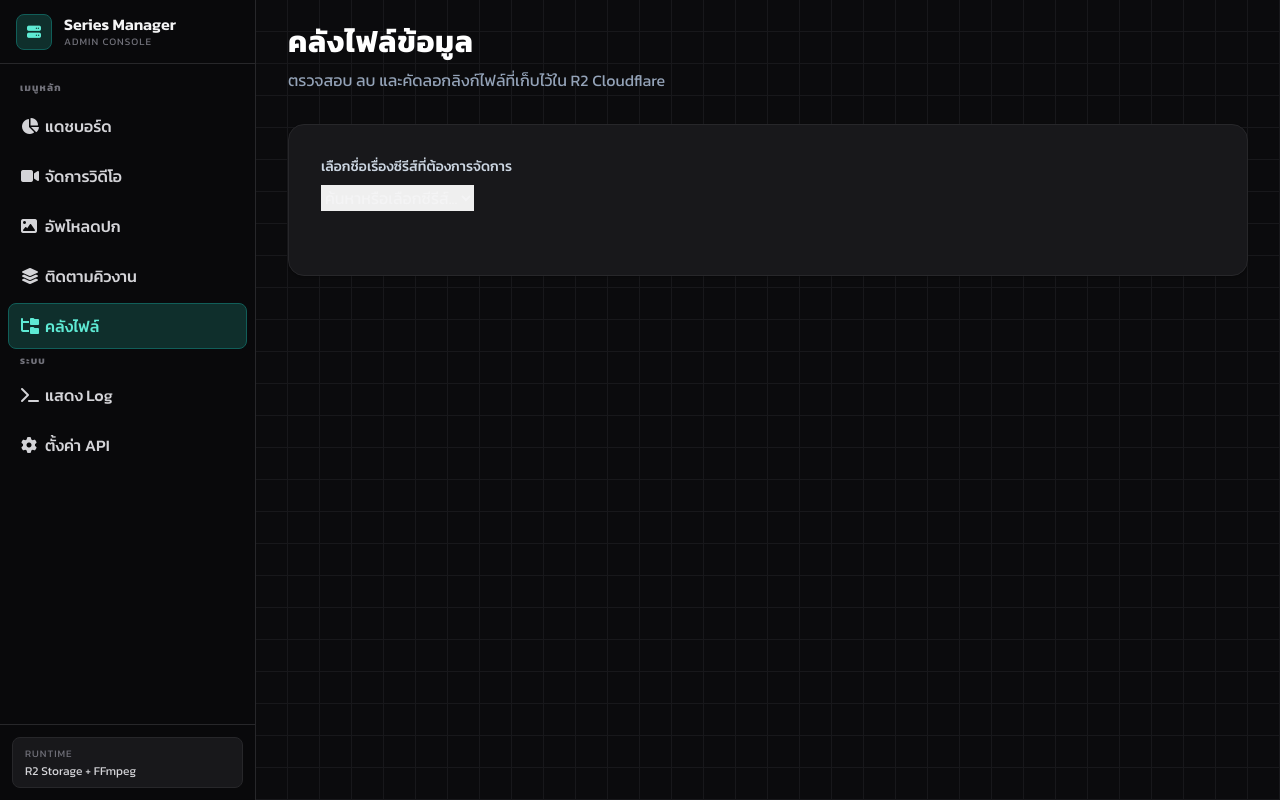
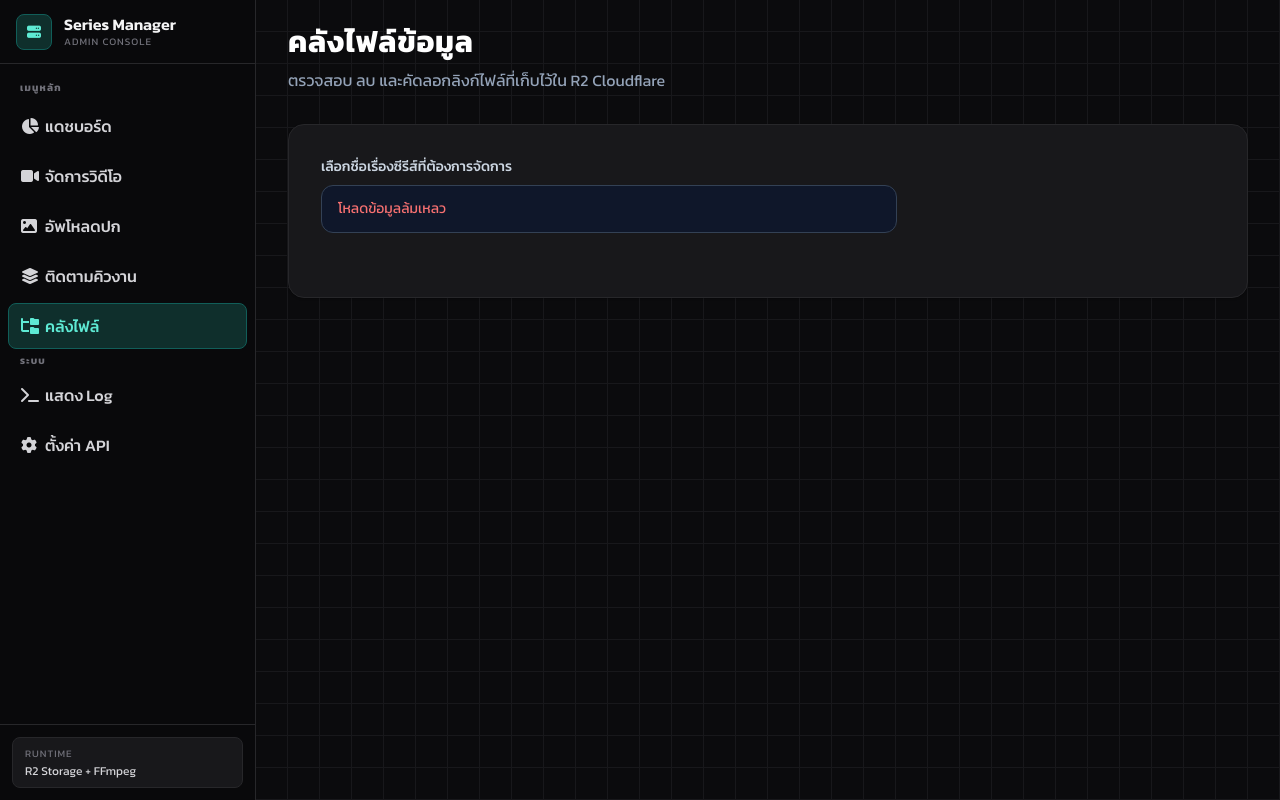
Before and after one commit to ffx1m/series-url, a Flask app: page /manage in a window 1280 px wide. Run offline with Flask 3, Linux system fonts and the light colour scheme; data that the repository does not hold is empty; some libraries are stand-ins or nearby versions.

Commit message:
feat: sort series by last modified and restore skeleton UI in manage page

```diff
--- a/series_manager/services/r2_service.py
+++ b/series_manager/services/r2_service.py
@@ -36,11 +36,29 @@ def list_series_folders():
     if not s3:
         return []
     try:
+        # ดึงรายชื่อ objects ที่เป็น folder markers (คีย์ที่ลงท้ายด้วย /)
+        # เพื่อเอาข้อมูล LastModified มาเรียงลำดับ
         result = s3.list_objects_v2(Bucket=bucket_name(), Prefix="series/", Delimiter="/")
-        return [
-            prefix["Prefix"].split("/")[-2]
-            for prefix in result.get("CommonPrefixes", [])
-        ]
+
+        folders = []
+        # ดึงจาก CommonPrefixes (โฟลเดอร์ที่มีของข้างในแต่ไม่มี marker object)
+        # หมายเหตุ: CommonPrefixes ไม่มี LastModified ดังนั้นเราจะพยายามหาข้อมูลเพิ่ม
+        for prefix_obj in result.get("CommonPrefixes", []):
+            name = prefix_obj["Prefix"].split("/")[-2]
+            # พยายามหา object ล่าสุดในโฟลเดอร์นี้เพื่อเอาเวลามาอ้างอิง
+            last_mod = None
+            try:
+                sub_res = s3.list_objects_v2(Bucket=bucket_name(), Prefix=prefix_obj["Prefix"], MaxKeys=1)
+                if sub_res.get("Contents"):
+                    last_mod = sub_res["Contents"][0]["LastModified"]
+            except Exception:
+                pass
+            folders.append({"name": name, "last_modified": last_mod})
+
+        # เรียงลำดับตามเวลาล่าสุด (ถ้าไม่มีเวลาให้ไปอยู่ล่างสุด)
+        folders.sort(key=lambda x: x["last_modified"].timestamp() if x["last_modified"] else 0, reverse=True)
+
+        return [f["name"] for f in folders]
     except ClientError as exc:
         print(f"Error listing series folders: {exc}")
         return []
--- a/templates/manage.html
+++ b/templates/manage.html
@@ -20,7 +20,15 @@
 
     <div class="mb-8 max-w-xl">
         <label class="block text-sm font-medium text-slate-300 mb-2">เลือกชื่อเรื่องซีรีส์ที่ต้องการจัดการ</label>
-        <div class="ts-dark-wrapper">
+
+        <!-- Skeleton Placeholder: แสดงตอนโหลดครั้งแรก -->
+        <div id="series-select-skeleton" class="ts-placeholder flex items-center justify-between">
+            <span class="text-slate-500 text-sm">กำลังโหลดรายชื่อซีรีส์...</span>
+            <i class="fa-solid fa-circle-notch fa-spin text-slate-600 text-sm"></i>
+        </div>
+
+        <!-- Real Select Wrapper: ซ่อนไว้ก่อนจนกว่าจะพร้อม -->
+        <div id="series-select-wrapper" class="ts-dark-wrapper hidden">
             <select id="series-select" placeholder="ค้นหาหรือเลือกซีรีส์..." autocomplete="off">
                 <option value="">ค้นหาหรือเลือกซีรีส์...</option>
             </select>
@@ -82,13 +90,17 @@
 }
 
 /* Tom Select Dark Theme Overrides */
-.ts-control {
+.ts-control, .ts-placeholder {
     background: #0f172a !important; /* slate-900 */
     color: #f8fafc !important; /* slate-50 */
     border: 1px solid #334155 !important; /* slate-700 */
     border-radius: 0.75rem !important; /* rounded-xl */
     padding: 0.75rem 1rem !important;
-    font-size: 16px !important; /* Minimum 16px to prevent iOS zoom */
+    font-size: 16px !important;
+    min-height: 48px;
+}
+.ts-placeholder {
+    cursor: wait;
 }
 .ts-wrapper.focus .ts-control {
     border-color: #3b82f6 !important; /* blue-500 */
@@ -111,7 +123,7 @@
 }
 .ts-control input {
     color: #f8fafc !important;
-    font-size: 16px !important; /* Minimum 16px to prevent iOS zoom */
+    font-size: 16px !important;
 }
 </style>
 
@@ -123,6 +135,9 @@
 
     async function loadSeriesList() {
         const select = document.getElementById('series-select');
+        const skeleton = document.getElementById('series-select-skeleton');
+        const wrapper = document.getElementById('series-select-wrapper');
+
         try {
             const data = await fetchSeriesOptions();
             data.forEach(folder => {
@@ -135,15 +150,22 @@
             // Initialize Tom Select
             tsInstance = new TomSelect(select, {
                 create: false,
-                sortField: {field: "text", direction: "asc"},
+                sortField: null, // ใช้ลำดับตามที่ API ส่งมา (ล่าสุดอยู่บนสุด)
                 onChange: loadContents,
                 maxOptions: 500,
                 render: {
                     no_results: (data, escape) => `<div class="no-results p-3 text-slate-500 text-sm">ไม่พบซีรีส์ "${escape(data.input)}"</div>`
                 }
             });
+
+            // สลับ UI จาก Skeleton เป็นของจริง
+            skeleton.classList.add('hidden');
+            wrapper.classList.remove('hidden');
+            wrapper.classList.add('animate-fade-in');
+
         } catch (e) {
             console.error('Failed to load series');
+            skeleton.innerHTML = '<span class="text-red-400 text-sm">โหลดข้อมูลล้มเหลว</span>';
         }
     }
 
```
